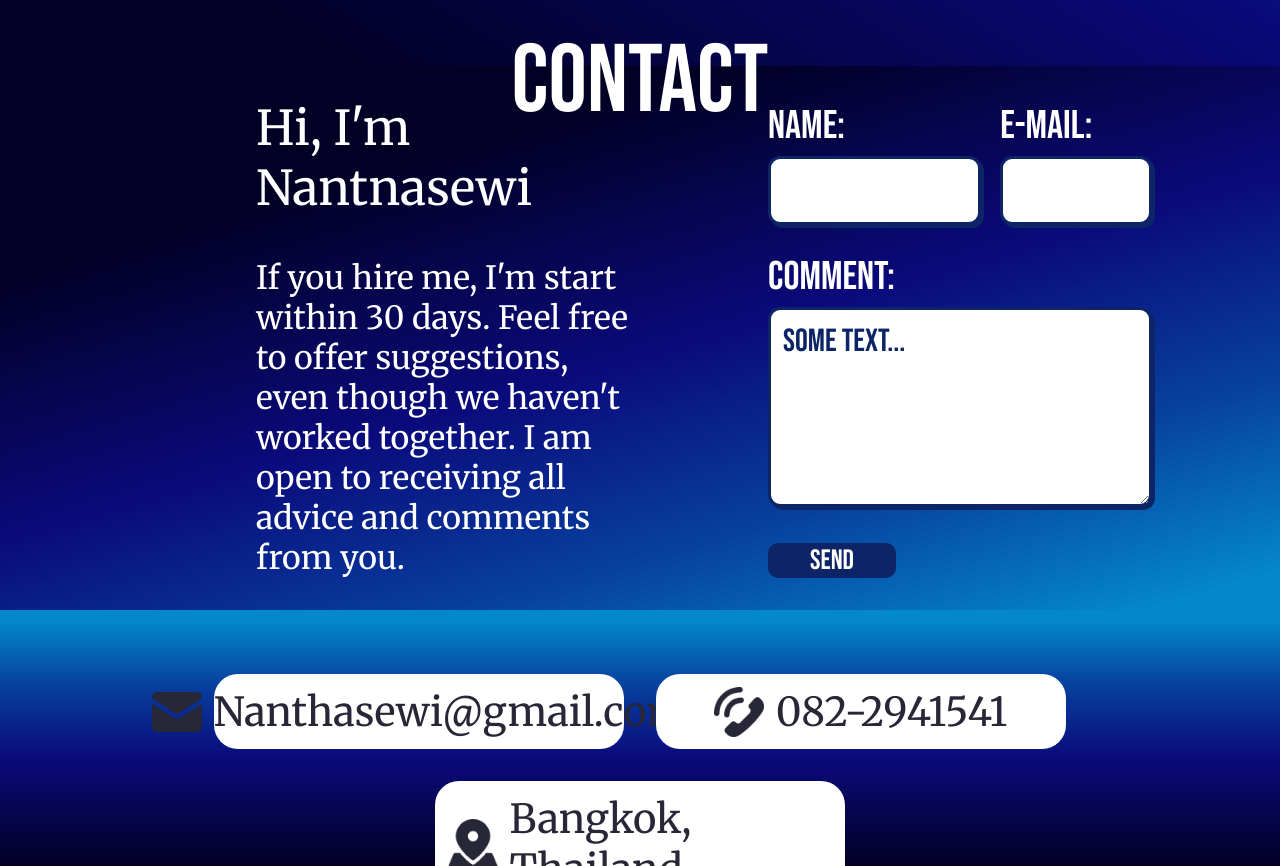
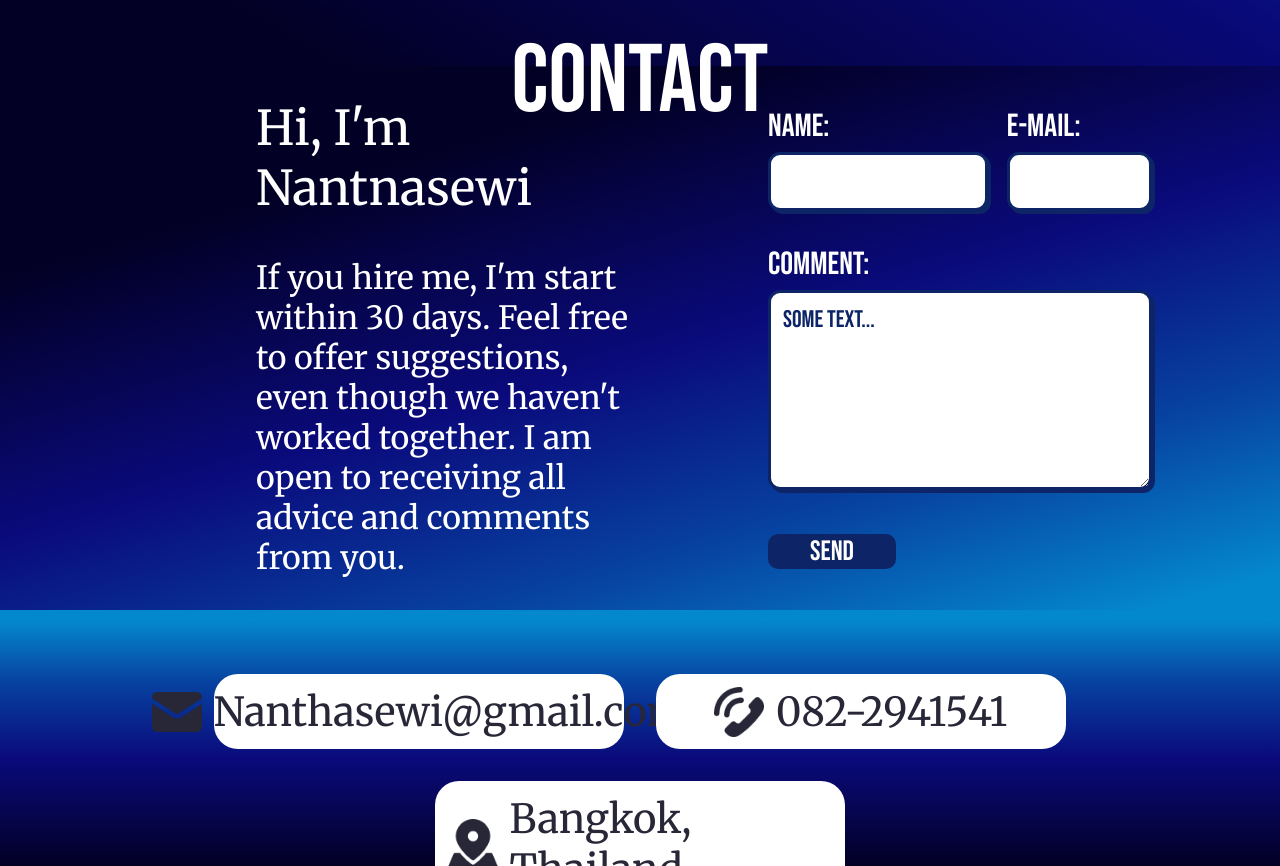
Before and after one commit to jhagerman99/Resume-2024, a plain HTML site: page index.html in a window 1280 px wide. Shown: the part 3739-4605 px from the top of the page. Drawn offline with Linux system fonts and the light colour scheme.

Commit message:
Update unique.css

```diff
--- a/unique.css
+++ b/unique.css
@@ -79,11 +79,11 @@
     /* background-color: burlywood; */
     display: grid;
     grid-template-columns: auto auto;
-    grid-template-rows:0.5fr 1fr ;
+    grid-template-rows:auto auto ;
     align-items: center;
     width: 60%;
     padding: 5%;
-    font-size: 2.5rem;
+    font-size: 2rem;
     z-index: 0;
     column-gap:5%;
   }
@@ -101,7 +101,7 @@
     box-shadow: 3px 3px;
     outline: none;
     font-family: "Bebas Neue", sans-serif !important;
-    font-size: xx-large;
+    font-size: x-large;
   }
 
 .container-cr {
```
